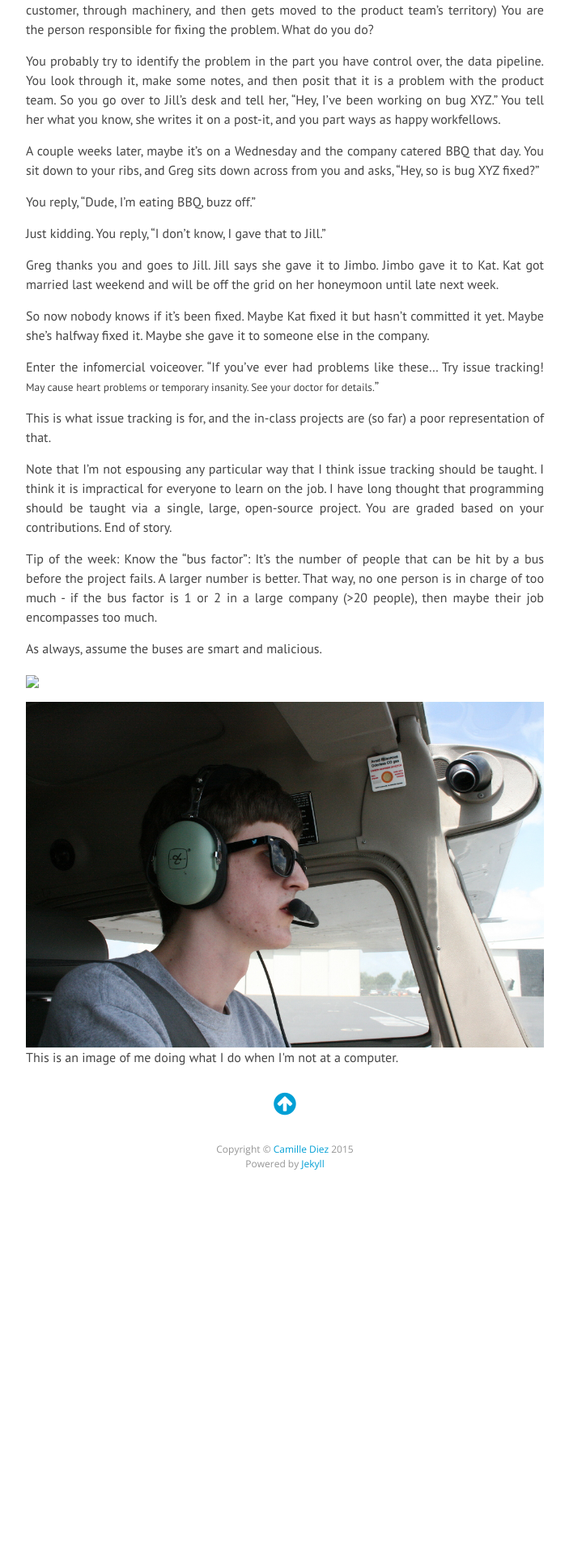
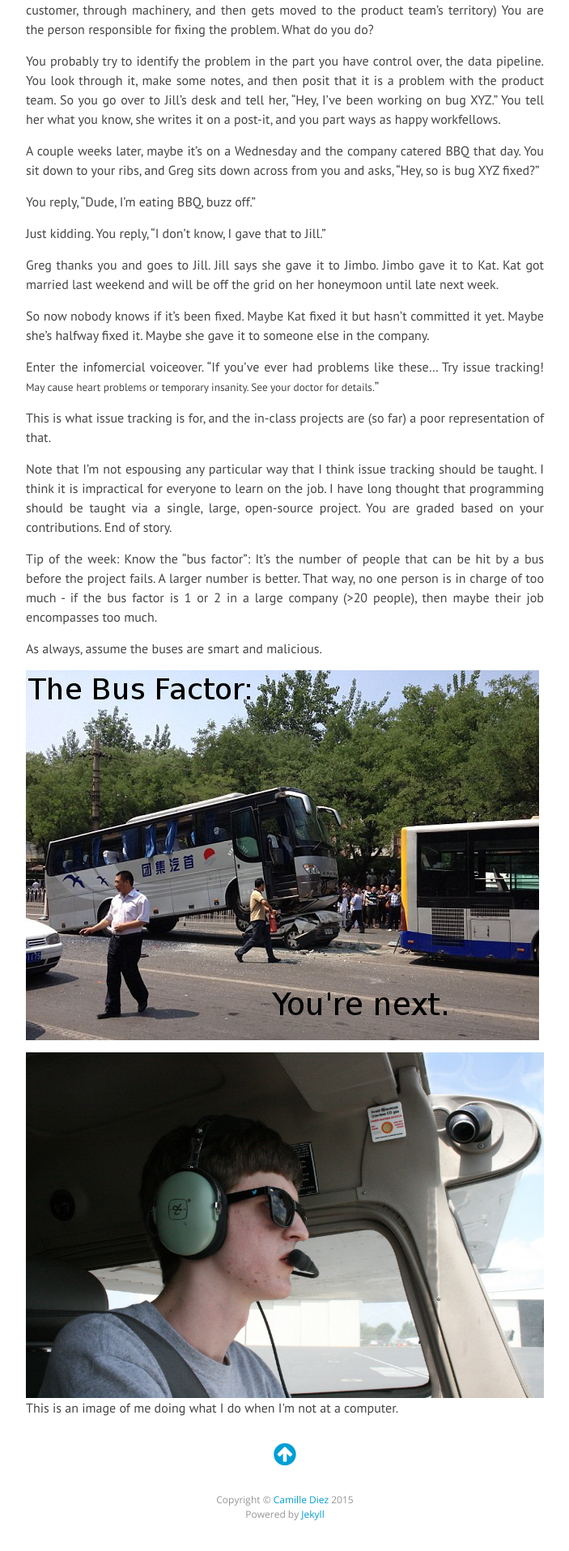
Before and after one commit to lkolbly/cs371p-web, a Jekyll site: the page built from _posts/2015-09-06-hotels.markdown, in a window 1280 px wide. Shown: the part 1024-2940 px from the top of the page at 81% size, without its empty margins (288-991 px from the left). Built offline with Jekyll 4.4.1, drawn with Linux system fonts in a browser that asks for light colours; nearby versions of some CDN libraries; Markdown is read by kramdown in place of the engine named in the settings; before the commit the page ends 2507 px from its top, so only the background shows below that.

Commit message:
Fixed image in post

```diff
--- a/_posts/2015-09-06-hotels.markdown
+++ b/_posts/2015-09-06-hotels.markdown
@@ -45,4 +45,4 @@ Tip of the week: Know the "bus factor": It's the number of people that can be hi
 
 As always, assume the buses are smart and malicious.
 
-<img src="busfactor.jpg" />
+<img src="{{ "/busfactor.jpg" | prepend: site.baseurl }}" />
```
